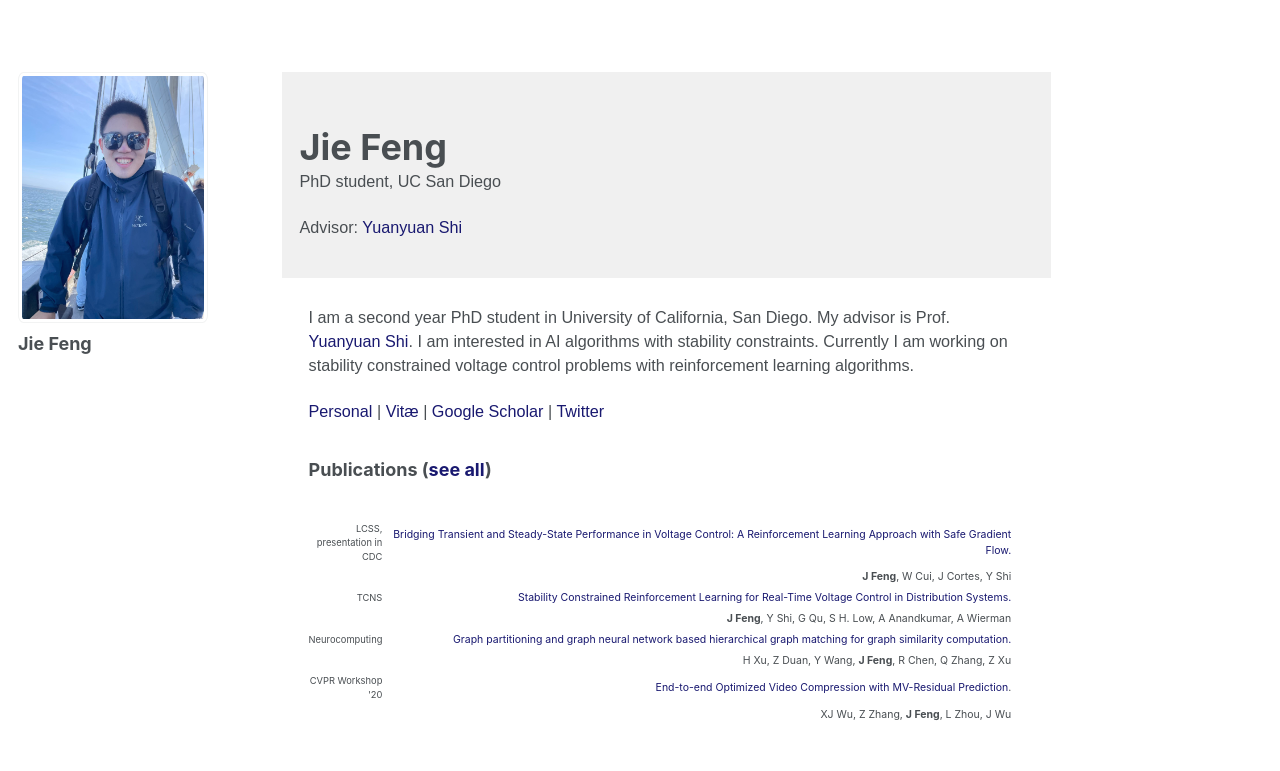
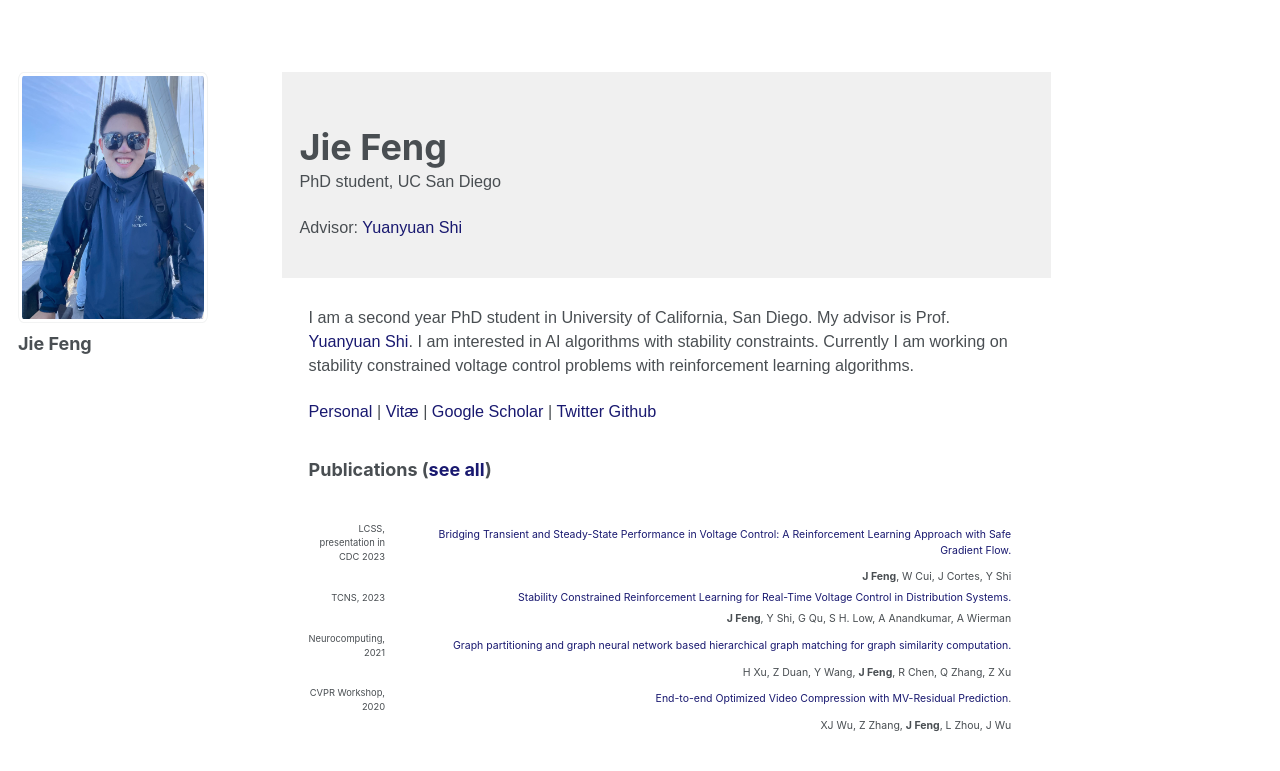
Before and after one commit to JieFeng-cse/JieFeng-cse.github.io, a Jekyll site: the page built from _pages/about.md, in a window 1280 px wide. Shown: the top 771 px of the page. Built offline with Jekyll 4.4.1, drawn with Linux system fonts in a browser that asks for light colours.

Commit message:
small updates

```diff
--- a/_pages/about.md
+++ b/_pages/about.md
@@ -82,6 +82,7 @@ redirect_from:
                 <a href="https://jiefeng-cse.github.io/files/Jie_resume.pdf" target="_blank">Vitæ</a> |
                 <a href="https://scholar.google.com/citations?user=izXkblIAAAAJ&hl=en" target="_blank">Google Scholar</a> |
                 <a href="https://twitter.com/jiefengcse" target="_blank">Twitter</a>
+                <a href="https://github.com/JieFeng-cse" target="_blank">Github</a>
             </p>
         </div>
         <div id="publications">
@@ -93,7 +94,7 @@ redirect_from:
     <td style="vertical-align: top; height: 100%; padding-right: 1em;">
       <table>
         <tr>
-          <td style="width:80px; text-align:right; padding-right:10px; font-size:0.8em"> LCSS, presentation in CDC </td>
+          <td style="width:80px; text-align:right; padding-right:10px; font-size:0.8em"> LCSS, presentation in CDC 2023 </td>
           <td><a href="https://jiefeng-cse.github.io/Transient-Steady/" style="color:#191970" target="_blank"> Bridging Transient and Steady-State Performance in Voltage Control: A Reinforcement Learning Approach with Safe Gradient Flow.</a></td>
         </tr>
         <tr>
@@ -101,7 +102,7 @@ redirect_from:
           <td><b>J Feng</b>, W Cui, J Cortes, Y Shi</td>
         </tr>
         <tr>
-          <td style="width:80px; text-align:right; padding-right:10px; font-size:0.8em"> TCNS </td>
+          <td style="width:80px; text-align:right; padding-right:10px; font-size:0.8em"> TCNS, 2023 </td>
           <td><a href="https://arxiv.org/abs/2209.07669" style="color:#191970" target="_blank"> Stability Constrained Reinforcement Learning for Real-Time Voltage Control in Distribution Systems.</a></td>
         </tr>
         <tr>
@@ -109,7 +110,7 @@ redirect_from:
           <td><b>J Feng</b>, Y Shi, G Qu, S H. Low, A Anandkumar, A Wierman</td>
         </tr>
         <tr>
-          <td style="width:80px; text-align:right; padding-right:10px; font-size:0.8em"> Neurocomputing </td>
+          <td style="width:80px; text-align:right; padding-right:10px; font-size:0.8em"> Neurocomputing, 2021 </td>
           <td><a href="https://arxiv.org/pdf/2005.08008" style="color:#191970" target="_blank"> Graph partitioning and graph neural network based hierarchical graph matching for graph similarity computation.</a></td>
         </tr>
         <tr>
@@ -117,7 +118,7 @@ redirect_from:
           <td>H Xu, Z Duan, Y Wang, <b>J Feng</b>, R Chen, Q Zhang, Z Xu</td>
         </tr>
         <tr>
-          <td style="width:80px; text-align:right; padding-right:10px; font-size:0.8em">CVPR Workshop '20</td>
+          <td style="width:80px; text-align:right; padding-right:10px; font-size:0.8em">CVPR Workshop, 2020</td>
           <td><a href="http://openaccess.thecvf.com/content_CVPRW_2020/papers/w7/Wu_End-to-End_Optimized_Video_Compression_With_MV-Residual_Prediction_CVPRW_2020_paper.pdf" style="color:#191970" target="_blank">End-to-end Optimized Video Compression with MV-Residual Prediction</a>.</td>
         </tr>
         <tr>
```
